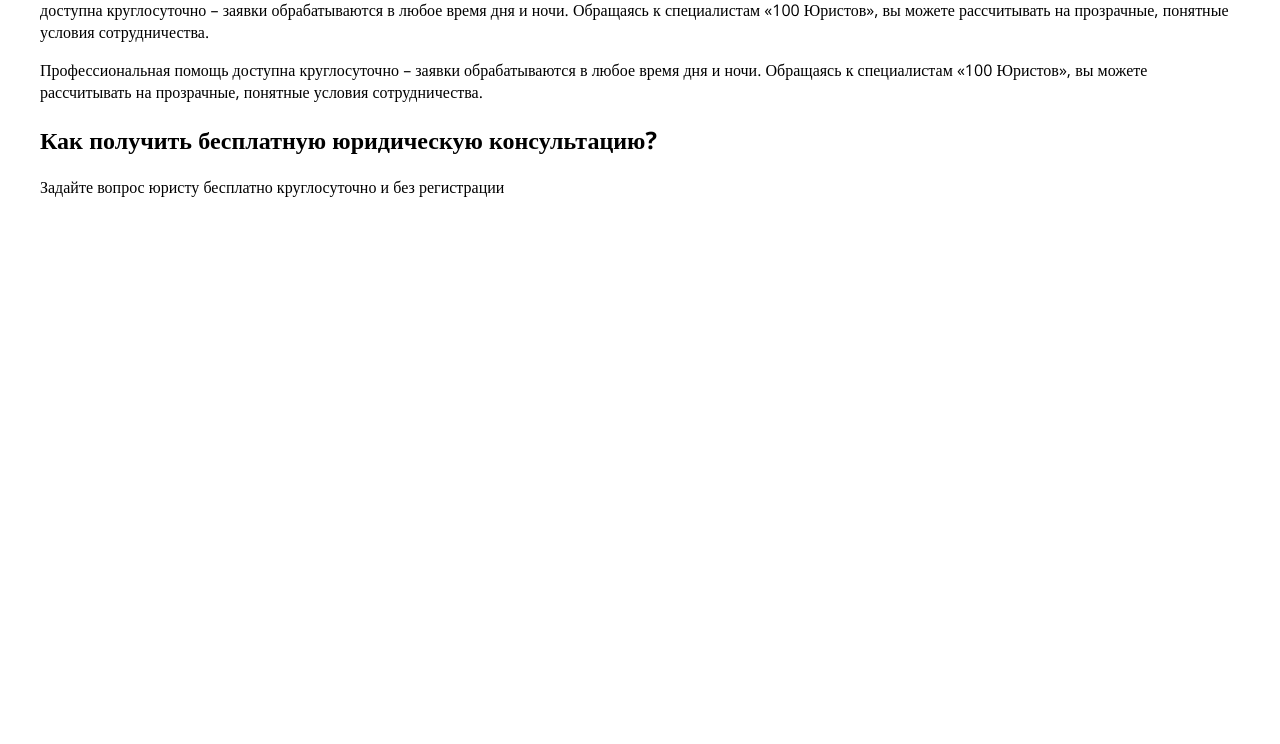
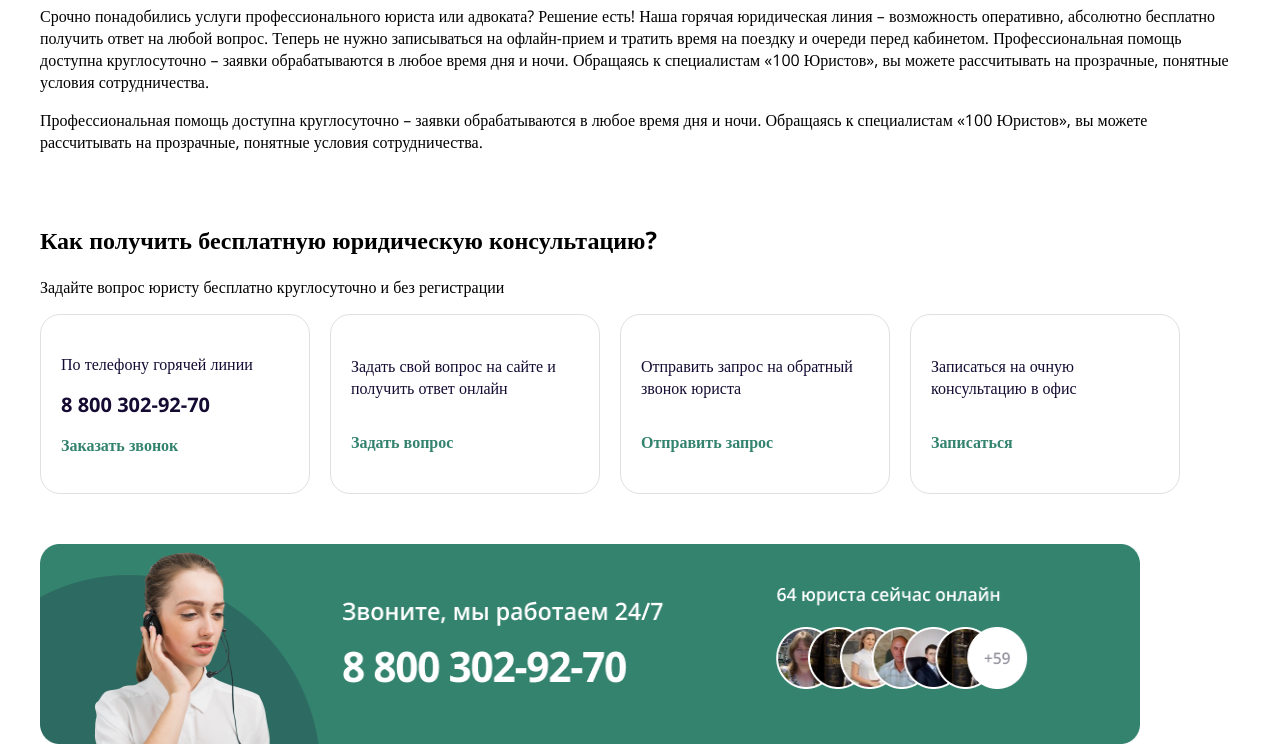
Before and after one commit to PasLLL/-, a plain HTML site: page index.html in a window 1280 px wide. Shown: the part 748-1492 px from the top of the page. Before the commit the page ends 962 px from the top, so only its background shows below. Drawn offline with nearby package versions, Linux system fonts and the light colour scheme.

Commit message:
доделал помошь

```diff
--- a/index.html
+++ b/index.html
@@ -81,5 +81,30 @@
     </div>
 
 
+    <div class="consultcards">
+        <div class="consultcard">
+            <p class="consultinfo">По телефону горячей линии</p>
+            <p class="consultnumber">8 800 302-92-70</p>
+            <p class="consultserver">Заказать звонок</p>
+        </div>
+
+        <div class="consultcard">
+            <p class="consultinfo">Задать свой вопрос на сайте и получить ответ онлайн</p>
+            <p class="consultserver">Задать вопрос</p>
+        </div>
+
+        <div class="consultcard">
+            <p class="consultinfo">Отправить запрос на обратный звонок юриста</p>
+            <p class="consultserver">Отправить запрос</p>
+        </div>
+
+        <div class="consultcard">
+            <p class="consultinfo">Записаться на очную консультацию в офис</p>
+            <p class="consultserver">Записаться</p>
+        </div>
+    </div>
+
+
+    <img src="img/Frame 40.png" alt="" class="work">
 </body>
 </html>
--- a/style.css
+++ b/style.css
@@ -135,11 +135,73 @@ body{
     left: 150px;
     gap: 20px;
     opacity: 1;
+}
 
+.texting {
+    display: flex;
+    padding-top: 50px;
 }
-.texting {
+
+.text_writing {
+    display: flex;
 }
-.text_writing {
+
+.help {
+    display: flex;
+    padding-top: 50px;
 }
-.help {
+
+.consultcards {
+    display: flex;
+    gap: 20px;
 }
+
+.consultcard {
+    box-sizing: border-box;
+    display: flex;
+    flex-direction: column;
+    justify-content: center;
+    align-items: flex-start;
+    padding: 20px;
+    width: 270px;
+    height: 180px;
+    margin: 0;
+    border: 1px solid rgba(47, 43, 67, 0.15);
+    border-radius: 20px;
+}
+
+.consultinfo {
+    font-style: normal;
+    font-weight: 400;
+    font-size: 16px;
+    line-height: 22px;
+    color: #140A32;
+}
+
+.consultnumber {
+    font-weight: 700;
+    font-size: 20px;
+    line-height: 27px;
+    color: #140A32;
+    margin: 0px;
+}
+
+.consultserver {
+    font-style: normal;
+    font-weight: 600;
+    font-size: 16px;
+    line-height: 22px;
+    display: flex;
+    align-items: center;
+    text-align: center;
+    color: #33836E;
+}
+
+.work {
+    width: 1140px;
+    height: 200px;
+    max-width: 1100px;
+    margin-top: 50px;
+    display: flex;
+    align-items: center;
+}
```
Also changed, not shown: img/Frame 40.png (added).
